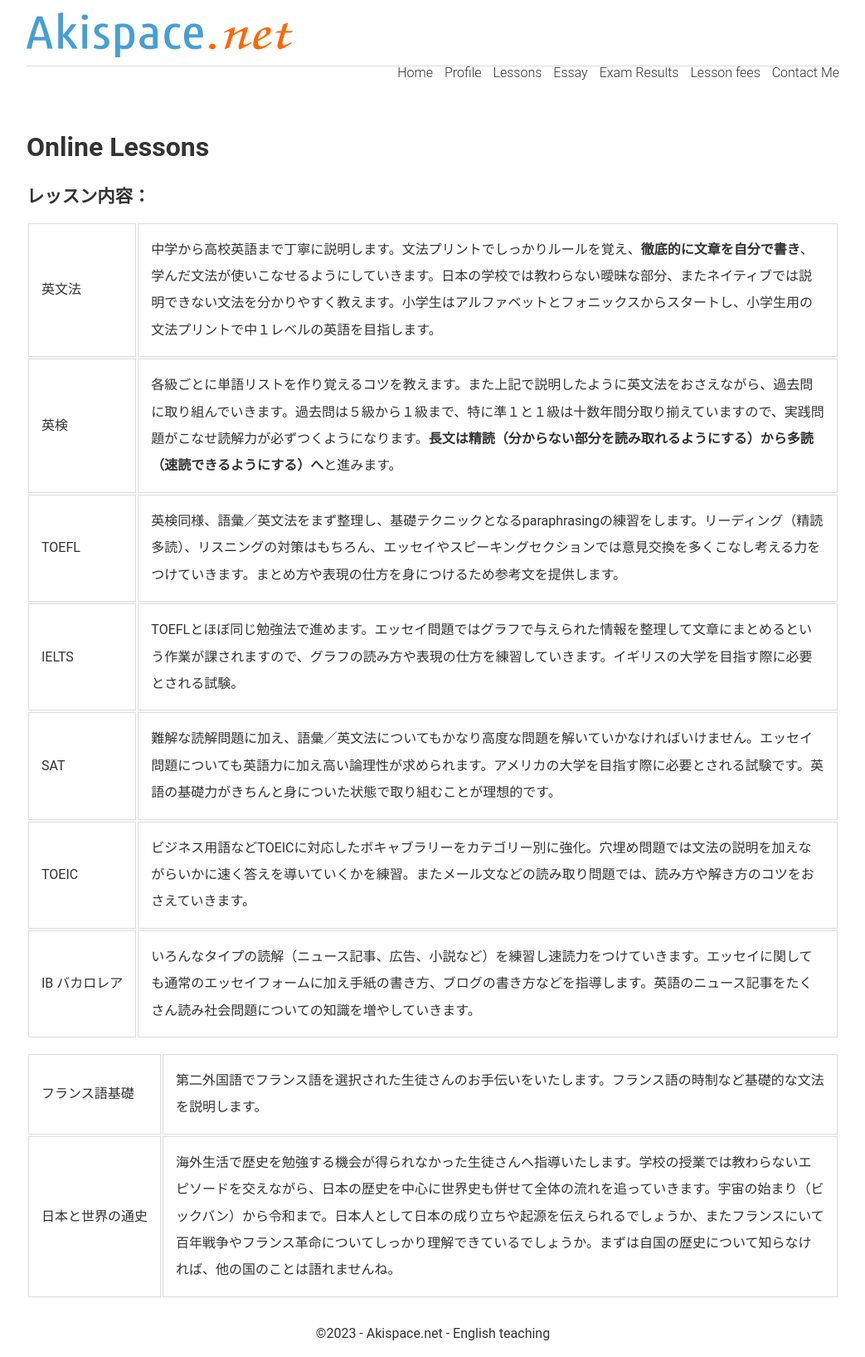
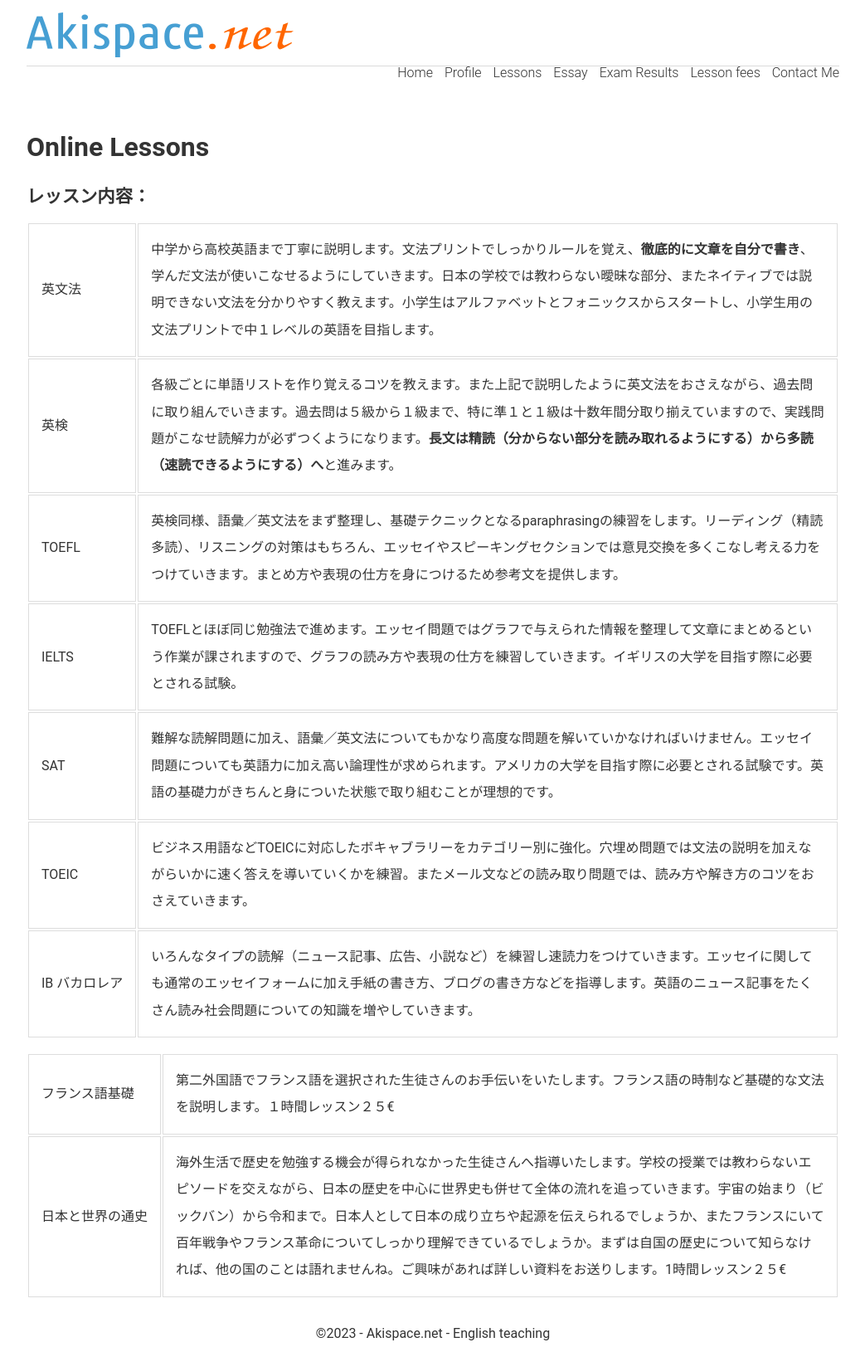
Before and after one commit to phocean/akispace, a Jekyll site: the page built from lessons.md, in a window 1280 px wide. Shown: the whole page at 83% size, without its empty margins (118-1161 px from the left). Built offline with Jekyll 4.4.1, drawn with Linux system fonts in a browser that asks for light colours.

Commit message:
Update lessons.md

```diff
--- a/lessons.md
+++ b/lessons.md
@@ -43,9 +43,9 @@ description: フランス・パリ　ヨーロッパ、日本　オンライン
 <table>
 <tr>
 <td nowrap>フランス語基礎</td>
-<td>第二外国語でフランス語を選択された生徒さんのお手伝いをいたします。フランス語の時制など基礎的な文法を説明します。</td>
+<td>第二外国語でフランス語を選択された生徒さんのお手伝いをいたします。フランス語の時制など基礎的な文法を説明します。１時間レッスン２５€</td>
 </tr>
 <tr>
 <td nowrap>日本と世界の通史</td>
-<td>海外生活で歴史を勉強する機会が得られなかった生徒さんへ指導いたします。学校の授業では教わらないエピソードを交えながら、日本の歴史を中心に世界史も併せて全体の流れを追っていきます。宇宙の始まり（ビックバン）から令和まで。日本人として日本の成り立ちや起源を伝えられるでしょうか、またフランスにいて百年戦争やフランス革命についてしっかり理解できているでしょうか。まずは自国の歴史について知らなければ、他の国のことは語れませんね。</td>
+<td>海外生活で歴史を勉強する機会が得られなかった生徒さんへ指導いたします。学校の授業では教わらないエピソードを交えながら、日本の歴史を中心に世界史も併せて全体の流れを追っていきます。宇宙の始まり（ビックバン）から令和まで。日本人として日本の成り立ちや起源を伝えられるでしょうか、またフランスにいて百年戦争やフランス革命についてしっかり理解できているでしょうか。まずは自国の歴史について知らなければ、他の国のことは語れませんね。ご興味があれば詳しい資料をお送りします。1時間レッスン２５€</td>
 </tr>
```
